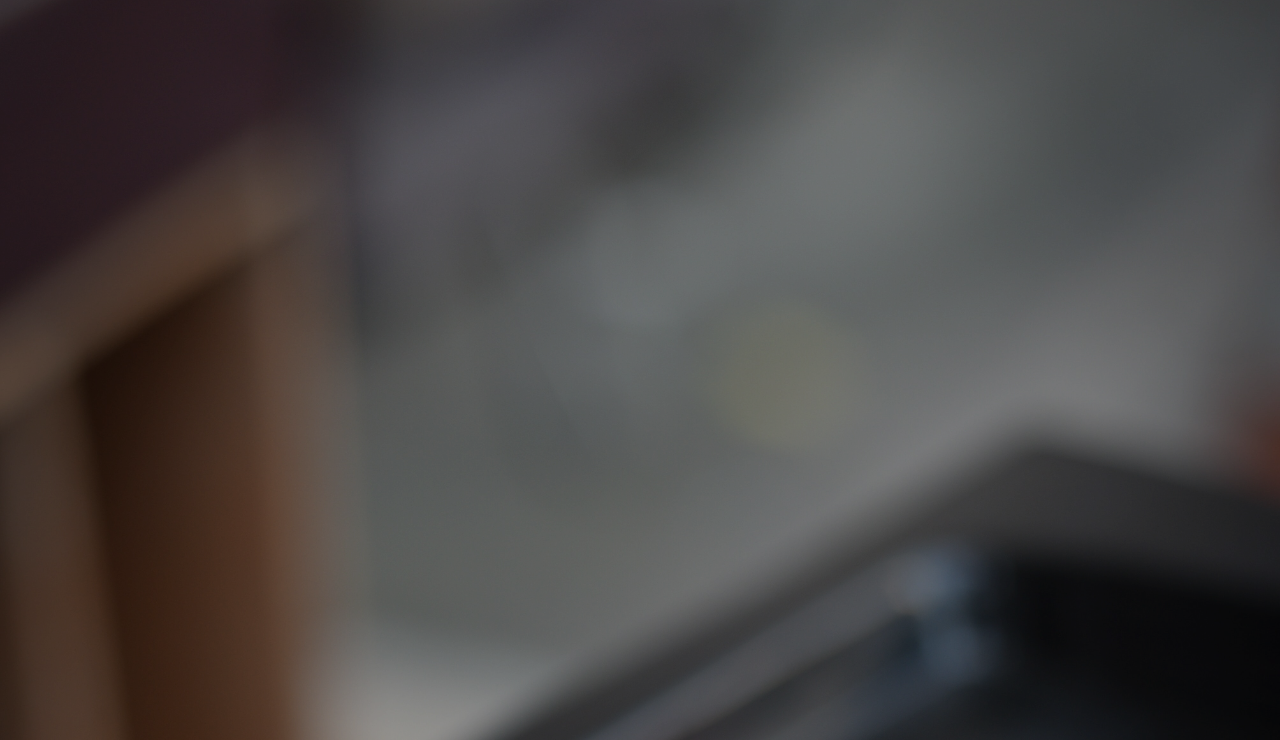
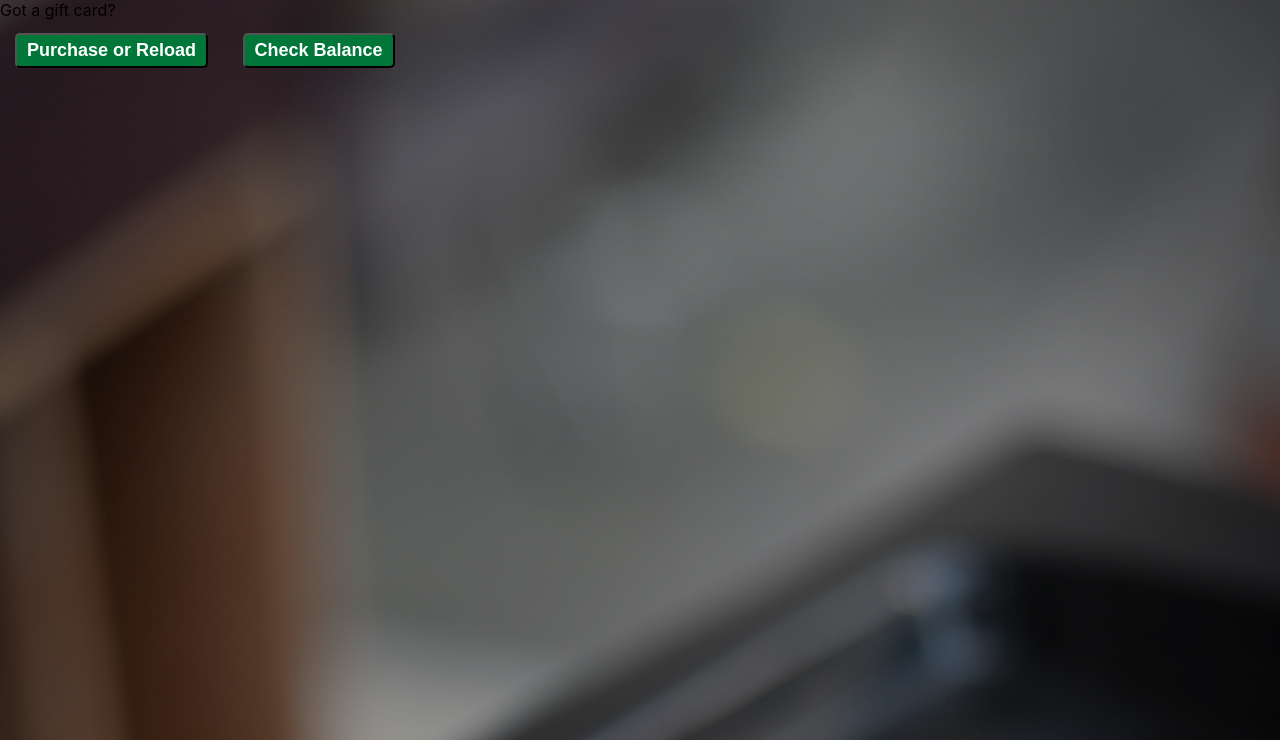
Before and after one commit to sykoivisto/restaurant-page, a plain HTML site: page index.html in a window 1280 px wide. Shown: the part 60-800 px from the top of the page. Drawn offline with Linux system fonts and the light colour scheme.

Commit message:
file and folder restructuring

```diff
--- a/index.html
+++ b/index.html
@@ -15,6 +15,14 @@
         </nav>
         <!-- content goes here -->
 
+        <div class="gift-cards">
+            <h1>Got a gift card?</h1>
+            <div class="buttons">
+                <button>Purchase or Reload</button>
+                <button>Check Balance</button>
+            </div>
+        </div>
+
     </div>
     <script src="bundle.js"></script>
 </body>
```
